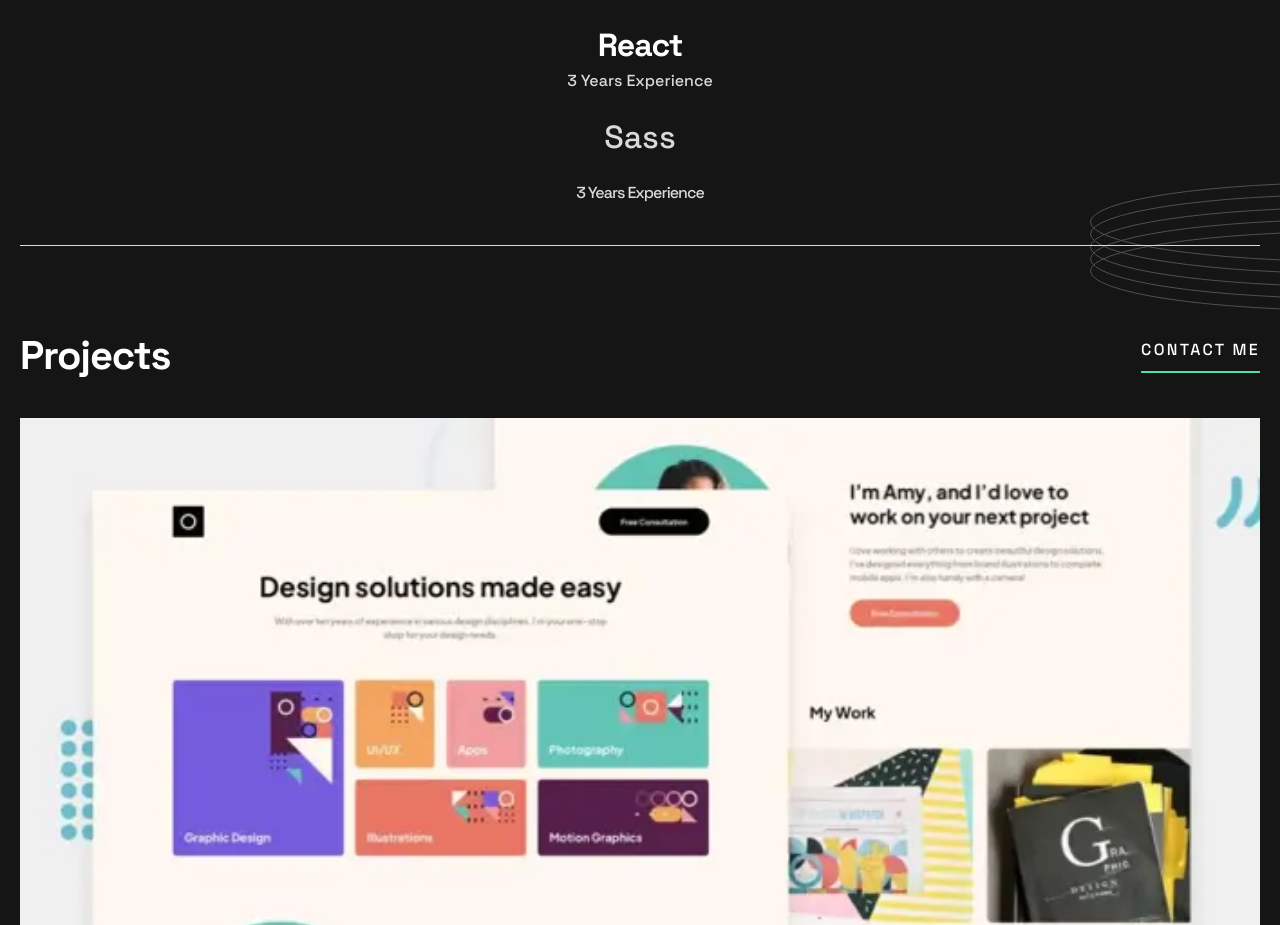
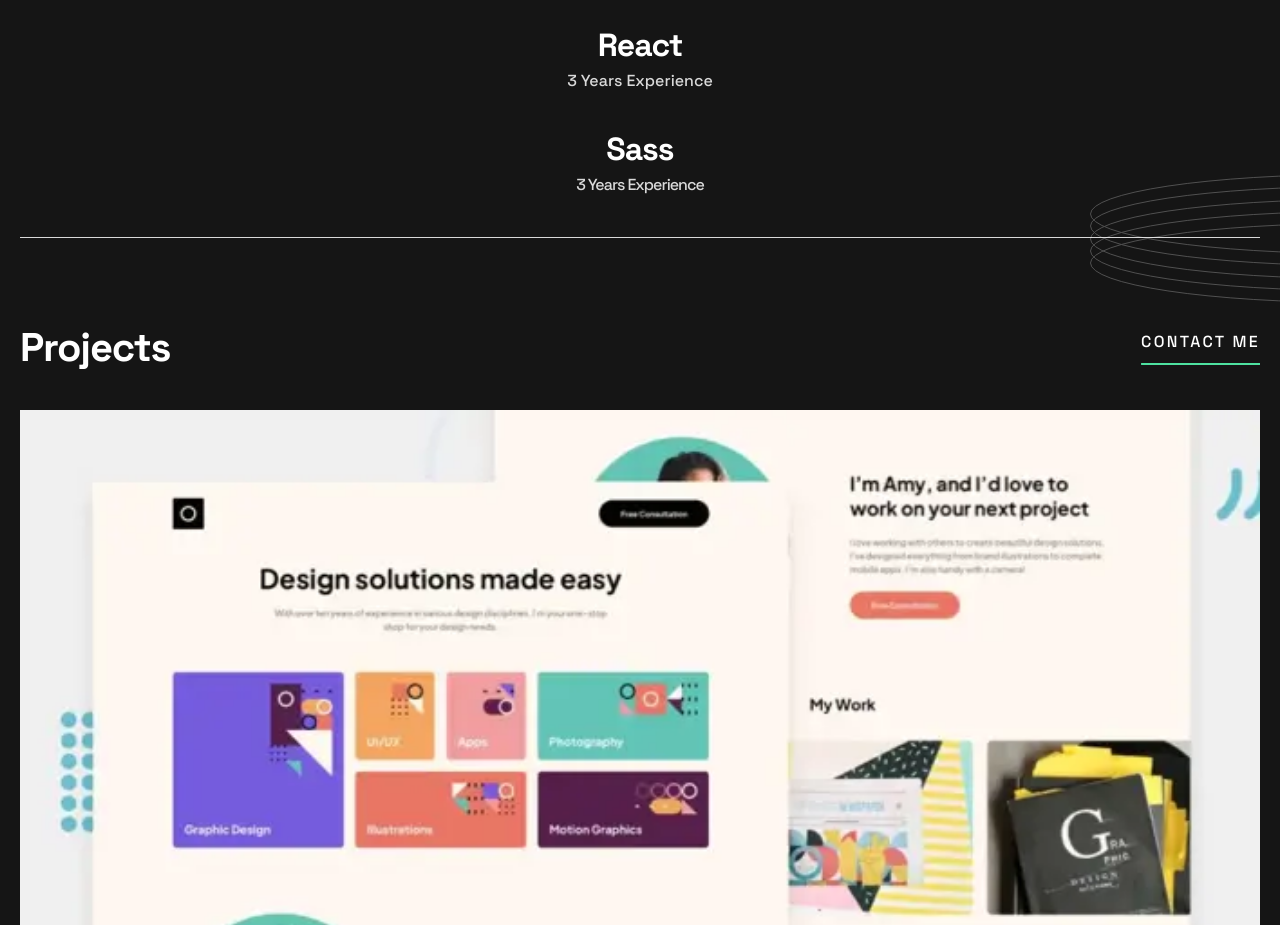
Before and after one commit to Csabooo/forntendmentor-15-single-page-dev-portfolio-react, a React (Create React App) app: page / in a window 1280 px wide. Shown: the part 1220-2145 px from the top of the page. Built offline with nearby package versions, Linux system fonts and the light colour scheme.

Commit message:
sass text color fixed

```diff
--- a/src/components/Main.js
+++ b/src/components/Main.js
@@ -25,7 +25,7 @@ function Main() {
         <p>3 Years Experience</p>
       </div>
       <div>
-        <p className="technologies">Sass</p>
+        <h2 className="technologies">Sass</h2>
         <span className="pb-10">3 Years Experience</span>
       </div>
       <hr />
```
